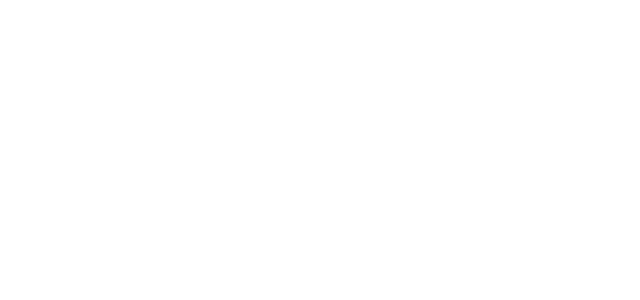
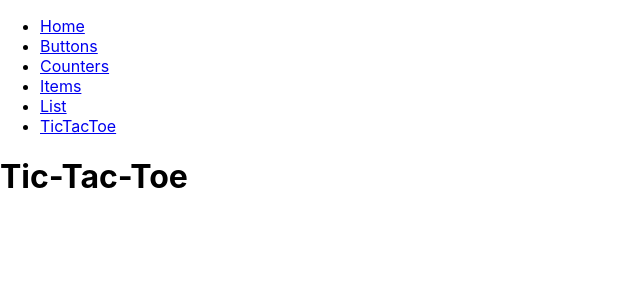
Before and after one commit to TaaviKodari/2023KevatBBTi1600_React-harjoitus, a React (Create React App) app in the folder 2023kevat_bbti_1600_react_harjoitus/: page /TicTacToe in a window 1280 px wide. Before the commit this address had no page. Shown: the top 300 px of the page, without its empty margins (0-640 px from the left). Built offline with nearby package versions, Linux system fonts and the light colour scheme.

Commit message:
Tic Tac Toe aloitettu

```diff
--- a/2023kevat_bbti_1600_react_harjoitus/src/App.js
+++ b/2023kevat_bbti_1600_react_harjoitus/src/App.js
@@ -6,6 +6,7 @@
 import { Counters } from "./pages/Counters";
 import { Items } from "./pages/Items";
 import { List } from "./pages/List";
+import { TicTacToe } from "./tictactoe/TicTacToe";
 function App() {
   return (
     <BrowserRouter>
@@ -17,6 +18,7 @@
               <Route path='Counters' element={<Counters/>}/>
               <Route path='Items' element={<Items/>}/>
               <Route path='List' element={<List/>}/>
+              <Route path='TicTacToe' element={<TicTacToe/>}/>
           </Route>
         </Routes>
     </div>
--- a/2023kevat_bbti_1600_react_harjoitus/src/pages/List.jsx
+++ b/2023kevat_bbti_1600_react_harjoitus/src/pages/List.jsx
@@ -4,6 +4,18 @@
 export const List =()=>{
     const [content, setContent] = useState([]);
     const [inputValue,setInputValue] = useState('');
+
+    const removeHandler = (removeIndex) =>{
+        const removeItem = content.filter((item,index)=>{
+            return removeIndex !== index;
+        });
+        setContent(removeItem);
+    }
+
+    function clearList(){
+        setContent([]);
+    }
+
     return(
         <div>
             <div>
@@ -22,16 +34,19 @@
                     <input type="submit" value="Submit"/>
 
                     {
-                        content.map((item)=>(
+                        content.map((item,index)=>(
                             <ul>
                                 <li>
-                                    <h2>{item}</h2>
+                                    <h2 key={index}>{item}</h2>
+                                    <button onClick={()=> removeHandler(index)}>Remove</button>
                                 </li>
+
                             </ul>
                         ))
                     }
 
                 </form>
+                <button onClick={clearList}>Clear list</button>
             </div>
         </div>
     );
--- a/2023kevat_bbti_1600_react_harjoitus/src/pages/Router.jsx
+++ b/2023kevat_bbti_1600_react_harjoitus/src/pages/Router.jsx
@@ -21,6 +21,9 @@
                     <li>
                         <Link to="/List">List</Link>
                     </li>
+                    <li>
+                        <Link to="/TicTacToe">TicTacToe</Link>
+                    </li>
                 </ul>
             </div>
             <Outlet/>
--- /dev/null
+++ b/2023kevat_bbti_1600_react_harjoitus/src/tictactoe/TicTacToe.jsx
@@ -0,0 +1,9 @@
+import React from "react";
+import './TicTacToe.css';
+export const TicTacToe=()=>{
+    return(
+        <div>
+            <h1>Tic-Tac-Toe</h1>
+        </div>
+    );
+}
```
Also changed, not shown: 2023kevat_bbti_1600_react_harjoitus/src/tictactoe/TicTacToe.css (added).
